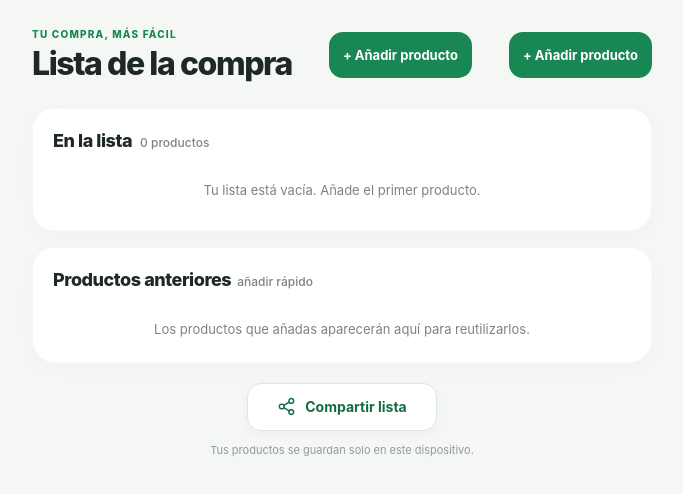
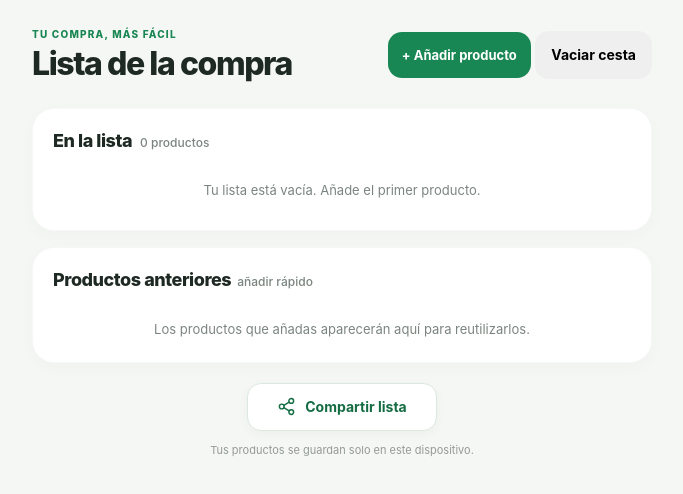
Before and after one commit to 8diego8/Lista_Compra_Pers, a plain HTML site: page index.html in a window 1280 px wide. Shown: the whole page, without its empty margins (298-981 px from the left). Drawn offline with Linux system fonts and the light colour scheme.

Commit message:
Refactor button layout in index.html
Replaced duplicate button with a new button layout that includes an 'Empty Basket' button.

```diff
--- a/index.html
+++ b/index.html
@@ -21,8 +21,15 @@
         <p class="eyebrow">TU COMPRA, MÁS FÁCIL</p>
         <h1>Lista de la compra</h1>
       </div>
-      <button class="button button-primary add-top" id="open-add" type="button">+ Añadir producto</button>
-      <button class="button button-primary add-top" id="open-add" type="button">+ Añadir producto</button>
+      <div class="top-actions">
+        <button class="button button-primary add-top" id="open-add" type="button">
+          + Añadir producto
+        </button>
+
+        <button class="button empty-top" id="empty-basket" type="button">
+          Vaciar cesta
+        </button>
+      </div>
     </header>
 
     <section class="panel list-panel" aria-labelledby="list-title">
```
